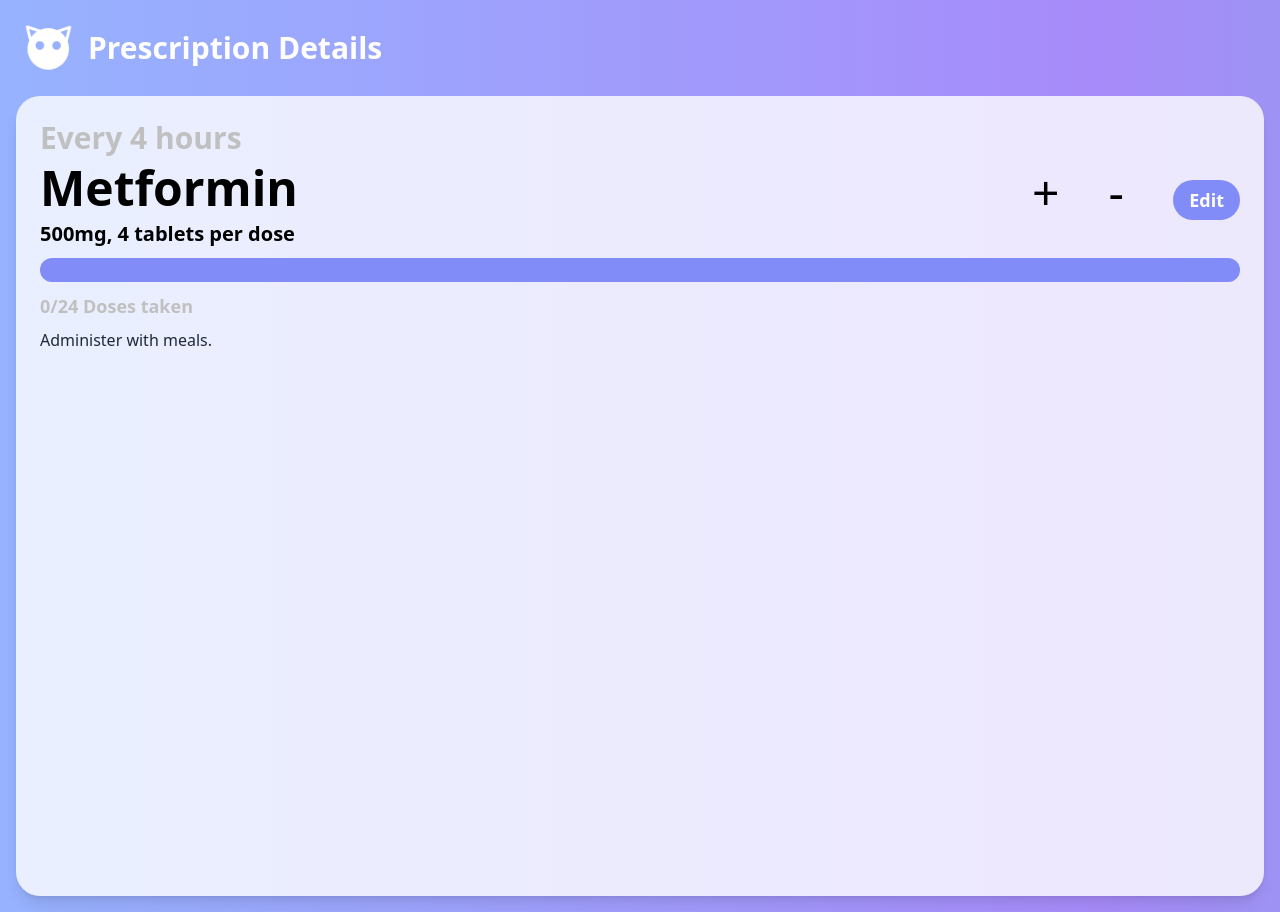
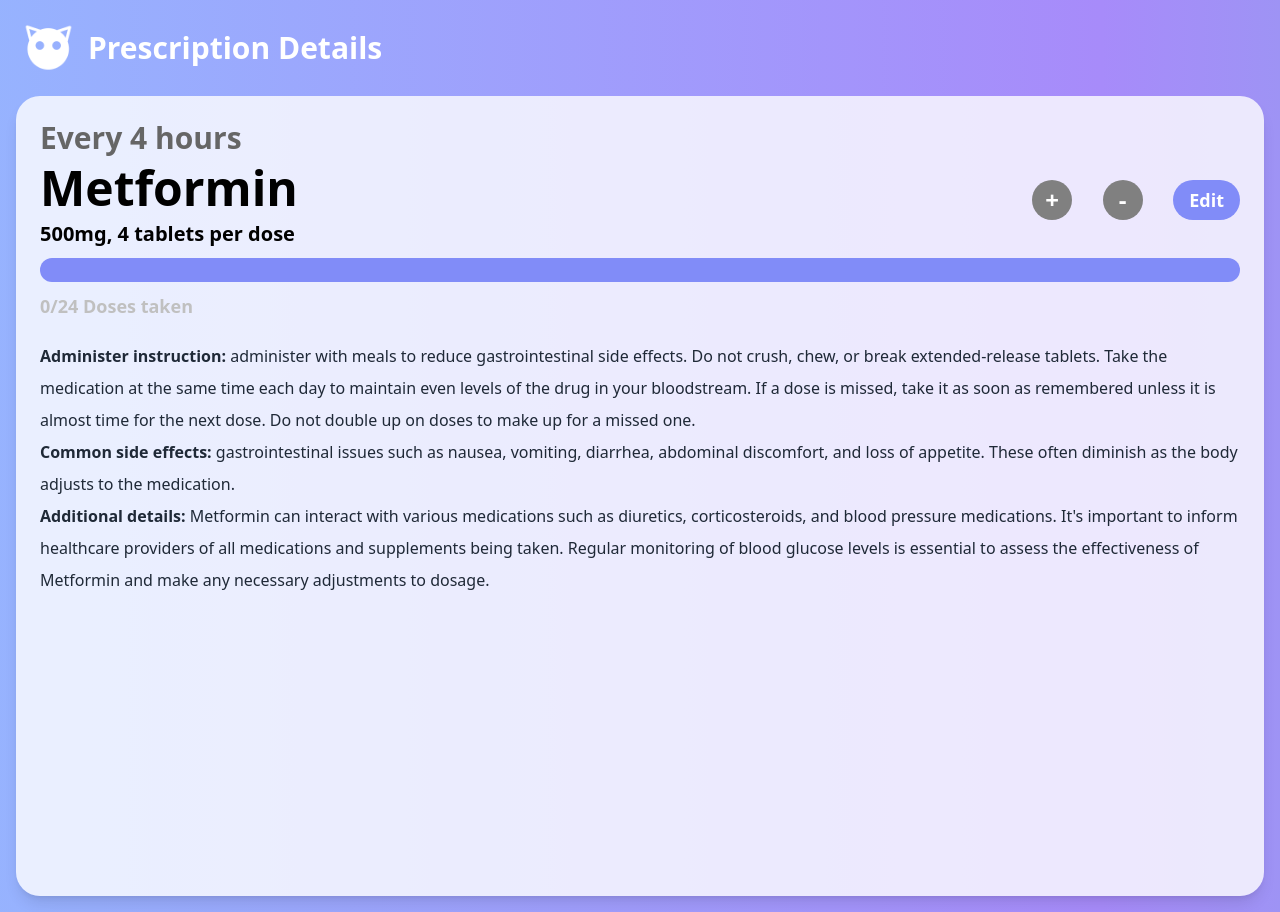
Before and after one commit to yousongsun/gdsc-hackathon-2024, a React (Vite) app in the folder frontend/: page /prescriptions/Amoxicillin in a window 1280 px wide. Built offline with nearby package versions, Linux system fonts and the light colour scheme; no server answers.

Commit message:
additional design

```diff
--- a/frontend/src/components/Prescription.jsx
+++ b/frontend/src/components/Prescription.jsx
@@ -13,7 +13,7 @@ const Prescription = () => {
     medicationName: 'Metformin',
     medicationDetails: '500mg',
     administrationInstructions: '4 tablets per dose',
-    additionalDetails: 'Administer with meals.'
+    additionalDetails: "Administer with meals."
   })
 
   useEffect(() => {
@@ -39,14 +39,14 @@ const Prescription = () => {
         <div className="text-3xl text-white font-bold">Prescription Details</div>
       </div>
       <div className="bg-white/80 rounded-3xl shadow-lg p-6 mt-4 h-dvh">
-        <div className="text-3xl text-[#c0c0c0] font-bold mb-2">Every 4 hours</div>
+        <div className="text-3xl text-[#666666] font-bold mb-2">Every 4 hours</div>
         <div className="flex justify-between">
           <h2 className="text-5xl font-bold mb-2">{prescription?.medicationName}</h2>
           <div className='w-52 flex justify-between'>
-            <button className='text-5xl' onClick={() => { if (dosesTaken < dosesTotal) { setDosesTaken(dosesTaken + 1) } }}>
+            <button className='bg-[#808080] text-white font-bold w-10 rounded-full mt-4 text-2xl' onClick={() => { if (dosesTaken < dosesTotal) { setDosesTaken(dosesTaken + 1) } }}>
               +
             </button>
-            <button className='text-5xl' onClick={() => { if (dosesTaken <= dosesTotal) { setDosesTaken(dosesTaken - 1) } }}>
+            <button className='bg-[#808080] text-white font-bold w-10 rounded-full mt-4 text-2xl' onClick={() => { if (dosesTaken <= dosesTotal) { setDosesTaken(dosesTaken - 1) } }}>
               -
             </button>
             <button className="bg-indigo-400 text-white font-semibold py-1 px-4 rounded-3xl mt-4 text-lg">
@@ -62,11 +62,18 @@ const Prescription = () => {
         <div className="p-2 w-full bg-indigo-400 rounded-2xl my-2.5">
           <div
             style={{ width: `${(dosesTaken / dosesTotal) * 100}%` }}
-            className="h-2 bg-white/90 rounded-2xl"
+            className="h-2 bg-white/90 rounded-2xl transition-all ease-out duration-500"
           ></div>
         </div>
         <h2 className="text-lg text-[#c0c0c0] font-bold mb-2">{dosesTaken}/{dosesTotal} Doses taken</h2>
-        <p className="text-gray-800">{prescription?.additionalDetails}</p>
+        <p className="text-gray-800 leading-8 mt-5">
+          <strong>Administer instruction:</strong> administer with meals to reduce gastrointestinal side effects.
+          Do not crush, chew, or break extended-release tablets. Take the medication at the same time each day to maintain even levels of the drug in your bloodstream.
+          If a dose is missed, take it as soon as remembered unless it is almost time for the next dose. Do not double up on doses to make up for a missed one. <br></br>
+          <strong>Common side effects:</strong> gastrointestinal issues such as nausea, vomiting, diarrhea, abdominal discomfort, and loss of appetite. These often diminish as the body adjusts to the medication. <br></br>
+          <strong>Additional details:</strong> Metformin can interact with various medications such as diuretics, corticosteroids, and blood pressure medications. It's important to inform healthcare providers of all medications and supplements being taken.
+          Regular monitoring of blood glucose levels is essential to assess the effectiveness of Metformin and make any necessary adjustments to dosage.
+        </p>
       </div>
     </div>
 
```
